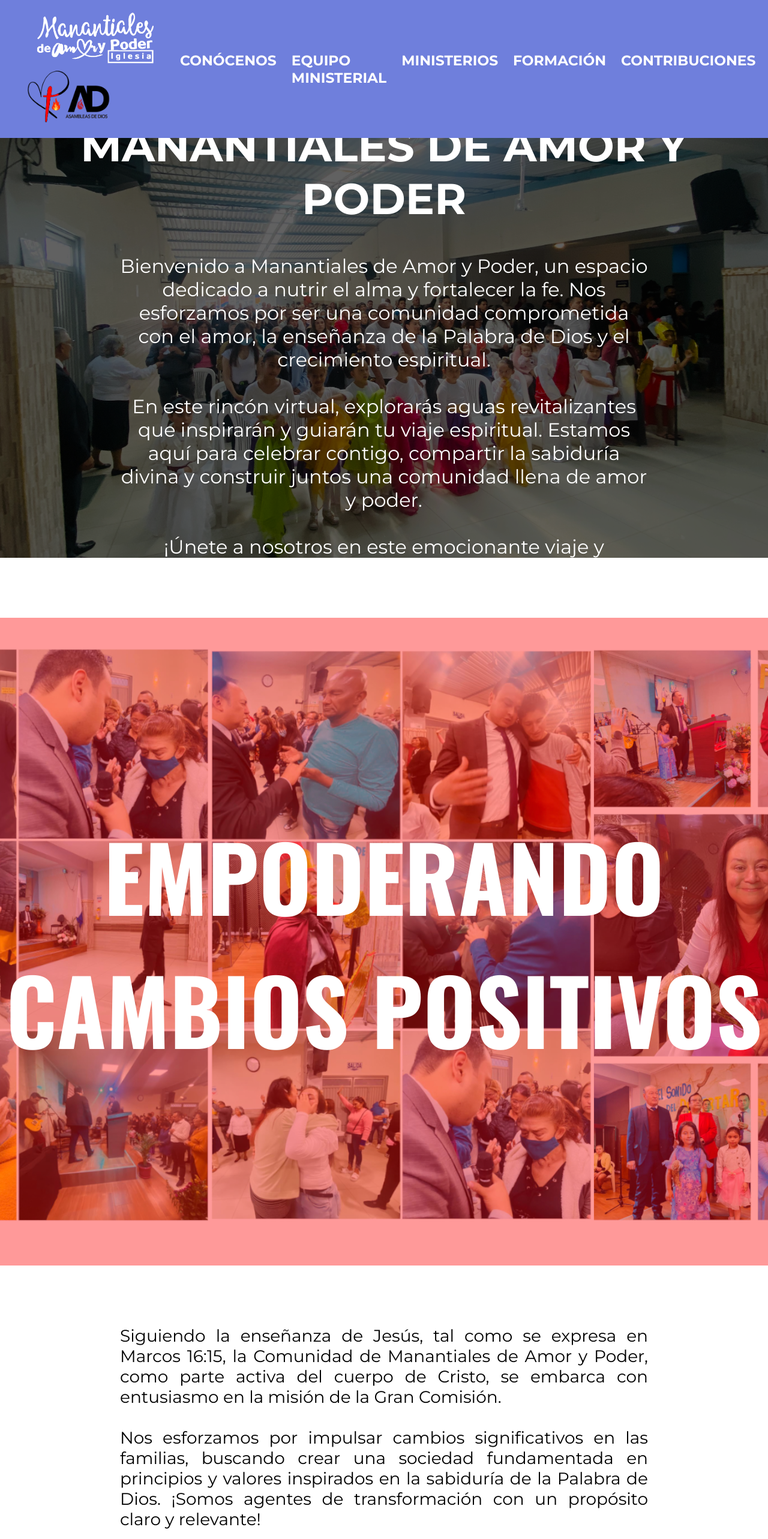
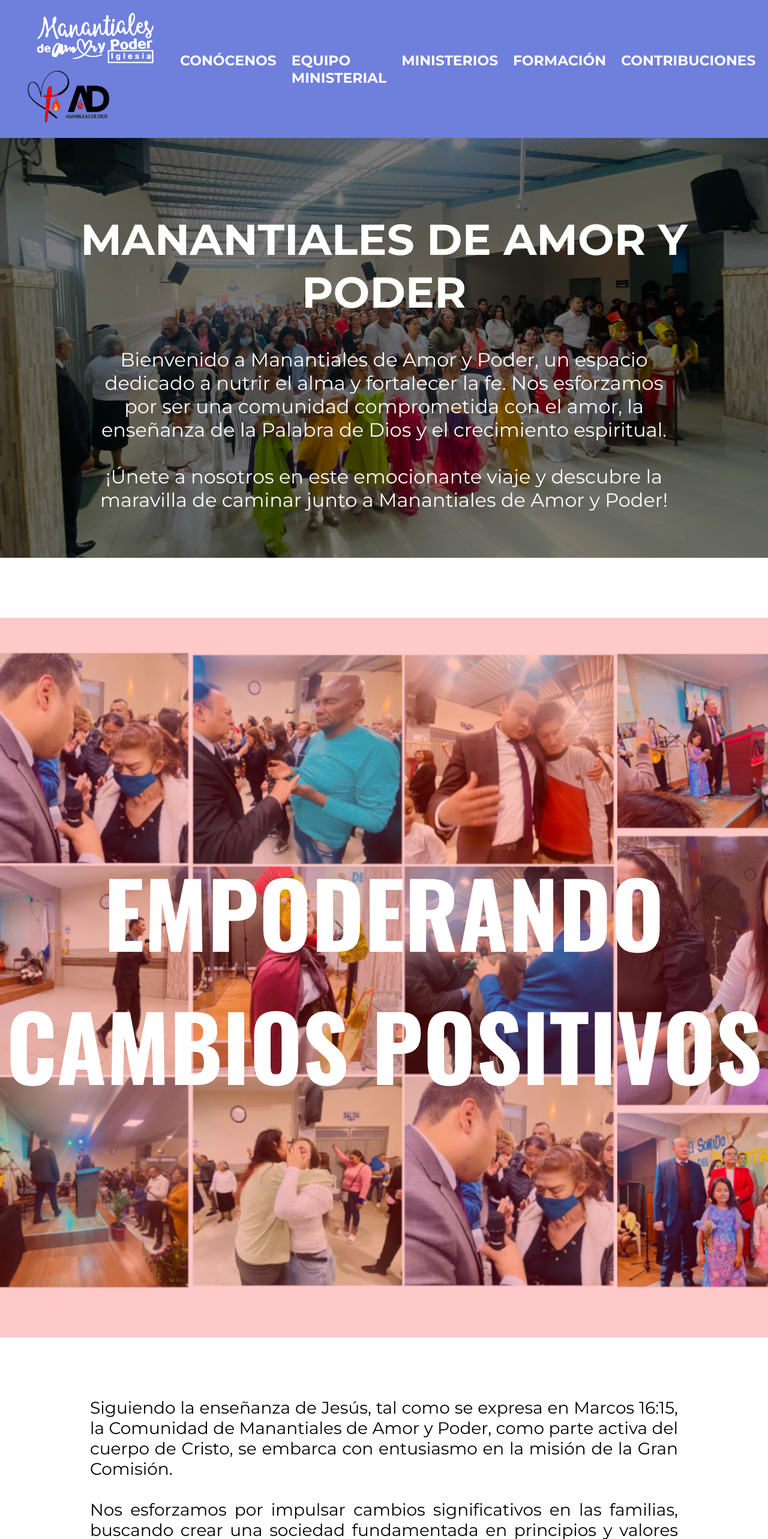
Before and after one commit to CarlosMayaDev/manantiales, a React (Create React App) app: page /conocenos in a window 1280 px wide. Shown: the top 2566 px of the page at 60% size. Built offline with nearby package versions, Linux system fonts and the light colour scheme.

Commit message:
adjustments in Landing, ministerios, formacion, conocenos views

```diff
--- a/src/views/Conocenos.jsx
+++ b/src/views/Conocenos.jsx
@@ -11,8 +11,6 @@ const Conocenos = () => {
             <div className={styles.imageContainer}>
                 <h1 className={styles.h1}>MANANTIALES DE AMOR Y PODER</h1>
                 <h2 className={styles.h2}>Bienvenido a Manantiales de Amor y Poder, un espacio dedicado a nutrir el alma y fortalecer la fe. Nos esforzamos por ser una comunidad comprometida con el amor, la enseñanza de la Palabra de Dios y el crecimiento espiritual.
-                    <br /><br />
-                    En este rincón virtual, explorarás aguas revitalizantes que inspirarán y guiarán tu viaje espiritual. Estamos aquí para celebrar contigo, compartir la sabiduría divina y construir juntos una comunidad llena de amor y poder.
                     <br /><br />
                     ¡Únete a nosotros en este emocionante viaje y descubre la maravilla de caminar junto a Manantiales de Amor y Poder!</h2>
             </div>
--- a/src/views/Conocenos.module.css
+++ b/src/views/Conocenos.module.css
@@ -3,7 +3,7 @@
     width: 100%;
     height: 700px;
     overflow: hidden; /* Asegura que el pseudoelemento no salga del contenedor */
-    background-color: rgba(0, 0, 0, 0.6);
+    background-color: rgba(0, 0, 0, 0.5);
     display: flex; /* Activa el modelo de caja flexible */
     flex-direction: column; /* Apila los elementos hijos verticalmente */
     justify-content: center; /* Centra verticalmente los elementos hijos */
@@ -40,8 +40,8 @@
     color: #fff;
     text-align: center;
     position: relative;
-    margin-left: 200px;
-    margin-right: 200px;
+    margin-left: 150px;
+    margin-right: 150px;
 }
 
 .h3 {
@@ -114,9 +114,9 @@
     margin-top: 100px;
     position: relative;
     width: 100%;
-    height: 1080px;
+    height: 1200px;
     overflow: hidden; /* Asegura que el pseudoelemento no salga del contenedor */
-    background-color: rgba(255, 0, 0, 0.4);
+    background-color: rgba(255, 0, 0, 0.211);
     display: flex; /* Activa el modelo de caja flexible */
     flex-direction: column; /* Apila los elementos hijos verticalmente */
     justify-content: center; /* Centra verticalmente los elementos hijos */
@@ -140,6 +140,6 @@
 .empoderandoTexto {
     margin-top: 100px;
     margin-bottom: 100px;
-    margin-right: 200px;
-    margin-left: 200px;
+    margin-right: 150px;
+    margin-left: 150px;
 }
--- a/src/views/Equipo.jsx
+++ b/src/views/Equipo.jsx
@@ -2,19 +2,18 @@ import React from "react";
 import styles from "./Equipo.module.css"
 import imagen1 from "../assets/FamiliaMinisterial1.jpg";
 import imagen2 from "../assets/FamiliaMinisterial4.jpg";
-
+import imagenCollage from "../assets/MinisteriosCollage.png";
 
 const Equipo = () => {
     return (
         <>
-            <div className={styles.imageContainer}>
+            {/* <div className={styles.imageContainer}>
                 <h1 className={styles.h1}>EQUIPO MINISTERIAL</h1>
                 <h2 className={styles.h2}>Conoce al equipo ministerial que lidera nuestra comunidad. <br />Estamos comprometidos a servir, inspirar y guiar a cada persona en su viaje espiritual. <br />Juntos, buscamos glorificar a Dios y ser una fuente de amor y apoyo.</h2>
-            </div>
+            </div> */}
 
-            <div className={styles.familiaContainer}>
-                <h5 className={styles.h5}>"En cuanto a mí y a mi casa, serviremos a Jehová."<br />
-Josué 24:15b</h5>
+            <div className={styles.collageContainer}>
+                <img src={imagenCollage} alt=""className={styles.collageImage}/>
             </div>
 
             <div className={styles.descripcion}>
@@ -24,13 +23,16 @@ Josué 24:15b</h5>
 Su visión se encamina en la creación de una comunidad eclesiástica sana y perfectamente equipada para enfrentar los desafíos contemporáneos. <br /><br />Su compromiso con la formación y el servicio refleja su profundo amor por la congregación y su deseo de impactar positivamente en la vida de quienes les rodean.</p>
             </div>
 
+            <div className={styles.familiaContainer}>
+                <h5 className={styles.h5}>"En cuanto a mí y a mi casa, serviremos a Jehová."<br />
+                Josué 24:15b</h5>
+            </div>
+
             <div className={styles.descripcion}>
                 <h3 className={styles.h3}>Pastores Cristóbal Bravo y su esposa Luz Marina Angarita de Bravo</h3>
                 <img src={imagen2} alt="FotoPastores" />
                 <p className={styles.h4}>Lorem ipsum dolor sit amet, consectetur adipiscing elit. Sed do eiusmod tempor incididunt ut labore et dolore magna aliqua. Ut enim ad minim veniam, quis nostrud exercitation ullamco laboris nisi ut aliquip ex ea commodo consequat. Duis aute irure dolor in reprehenderit in voluptate velit esse cillum dolore eu fugiat nulla pariatur. Excepteur sint occaecat cupidatat non proident, sunt in culpa qui officia deserunt mollit anim id est laborum.</p>
             </div>
-
-
         </>
     )
 }
--- a/src/views/Equipo.module.css
+++ b/src/views/Equipo.module.css
@@ -77,8 +77,8 @@
     color: #000000;
     text-align: justify;
     margin-top: 50px;
-    margin-left: 200px;
-    margin-right: 200px;
+    margin-left: 150px;
+    margin-right: 150px;
 }
 
 .h5 {
--- a/src/views/Ministerios.jsx
+++ b/src/views/Ministerios.jsx
@@ -5,20 +5,20 @@ import imagenEvangelizar from "../assets/97NmG-uEEaeP42qtLSrGid8gB972nlIc9BufKXi
 import imagenAdoracion from "../assets/ADORACION1.jpeg";
 import imagenStaff from "../assets/STAFF2.png";
 import imagenMultimedia from "../assets/MULTIMEDIA3.jpg";
-import imagenCollage from "../assets/MinisteriosCollage.png";
 
 const Ministerios = () => {
     return (
         <>
-            <div className={styles.imageContainer}>
+            {/* <div className={styles.imageContainer}>
                 <h1 className={styles.h1}>MINISTERIOS</h1>
                 <h2 className={styles.h2}>Descubre los diversos ministerios que forman parte de nuestra comunidad. Cada uno tiene como objetivo fortalecer la fe, crecimiento espiritual y contribuir al bienestar de todos. <br />¡Únete y participa!
                 </h2>
+            </div> */}
+
+            <div className={styles.empoderandoContainer}>
+                <h5 className={styles.h5}>Cada uno según el don que ha recibido, minístrelo a los otros, como buenos administradores de la multiforme gracia de Dios. <br />1 Pedro 4:10</h5>
             </div>
 
-            <div className={styles.collageContainer}>
-                <img src={imagenCollage} alt=""className={styles.collageImage}/>
-            </div>
             <div className={styles.ministeriosContainer}>
                  <h1 className={styles.h7}>Ministerio Infantil – Conquistadores del Reino</h1>
                 <p className={styles.p}>
@@ -62,10 +62,6 @@ const Ministerios = () => {
                     </p>
                 </div>
                 <img src={imagenAdoracion} alt="FotoAdoracion" />
-            </div>
-
-            <div className={styles.empoderandoContainer}>
-                <h5 className={styles.h5}>Cada uno según el don que ha recibido, minístrelo a los otros, como buenos administradores de la multiforme gracia de Dios. <br />1 Pedro 4:10</h5>
             </div>
 
             <div className={styles.ministeriosContainer}>
--- a/src/views/Ministerios.module.css
+++ b/src/views/Ministerios.module.css
@@ -3,7 +3,7 @@
     width: 100%;
     height: 600px;
     overflow: hidden; /* Asegura que el pseudoelemento no salga del contenedor */
-    background-color: rgba(0, 0, 0, 0.5);
+    background-color: rgba(0, 0, 0, 0.4);
     display: flex; /* Activa el modelo de caja flexible */
     flex-direction: column; /* Apila los elementos hijos verticalmente */
     justify-content: center; /* Centra verticalmente los elementos hijos */
@@ -62,7 +62,6 @@
 
 .empoderandoContainer {
     font-family: 'Roboto Condensed', sans-serif;
-    margin-top: 100px;
     position: relative;
     width: 100%;
     height: 1080px;
```
